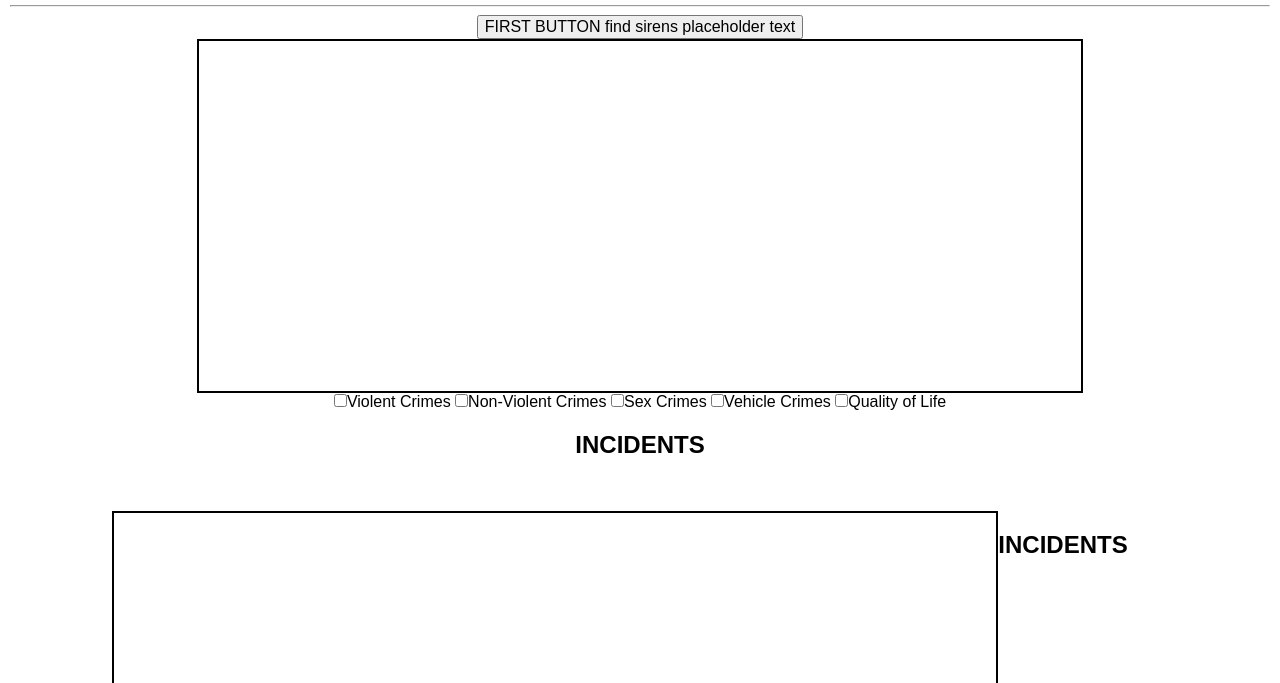
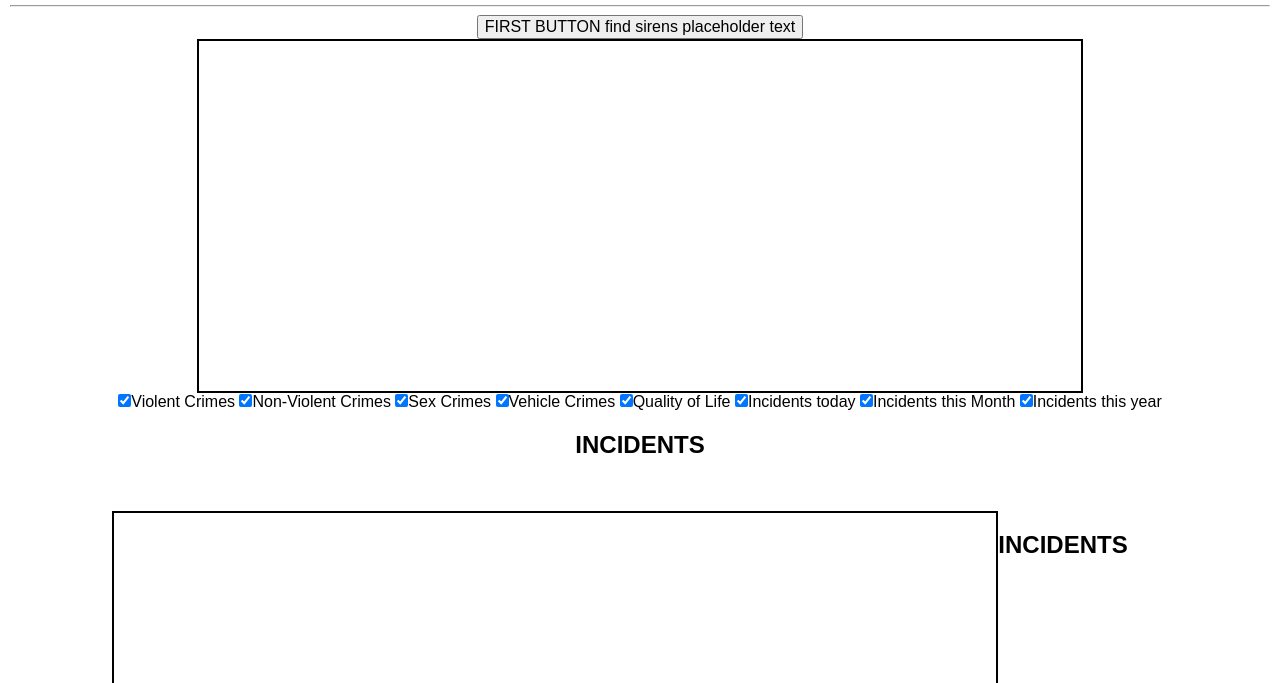
Before and after one commit to sgruse/whereAreTheSirensGoing, a website: page index.html in a window 1280 px wide. Shown: the part 117-800 px from the top of the page. Drawn offline with Linux system fonts and the light colour scheme; some packages are replaced by stand-ins of ours.

Commit message:
made function to clear markers off of map, also added checkboxes for day month year and also added arrays for crime event ids

```diff
--- a/index.html
+++ b/index.html
@@ -62,11 +62,14 @@
     <section id="results" class="results">
         <div id="google-map"></div>
         <form id="filter">
-          <label><input type="checkbox" id="violent-crimes">Violent Crimes</label>
-          <label><input type="checkbox" id="non-violent">Non-Violent Crimes</label>
-          <label><input type="checkbox" id="sex-crimes">Sex Crimes</label>
-          <label><input type="checkbox" id="vehicle">Vehicle Crimes</label>
-          <label><input type="checkbox" id="quality">Quality of Life</label>
+          <label><input type="checkbox" id="violent-crimes" checked>Violent Crimes</label>
+          <label><input type="checkbox" id="non-violent" checked>Non-Violent Crimes</label>
+          <label><input type="checkbox" id="sex-crimes" checked>Sex Crimes</label>
+          <label><input type="checkbox" id="vehicle" checked>Vehicle Crimes</label>
+          <label><input type="checkbox" id="quality" checked>Quality of Life</label>
+          <label><input type="checkbox" id="day" checked>Incidents today</label>
+          <label><input type="checkbox" id="month" checked>Incidents this Month</label>
+          <label><input type="checkbox" id="year" checked>Incidents this year</label>
         </form>
         <h2>INCIDENTS</h2>
         <ul id="incidents-handlebars-here"></ul>
--- a/js/dataFetcher.js
+++ b/js/dataFetcher.js
@@ -2,6 +2,11 @@
 
   var appToken = '0vBJ6JiStgBAfDkeAJf5h7645';
   var dataFetcher = {};
+  dataFetcher.filterArray = [['#violent-crimes', 'Violent Crimes', ['090', '091', '092', '040', '043', '049', '041', '026', '242', '249', '179', '010', '510', '291', '292', '330', '051', '052']],['#non-violent','Non-Violent Crimes',['050', '053', '160', '161']],['#sex-crimes','Sex Crimes',['020', '021', '141', '142']],['#vehicle','Auto Crimes',['071', '072', '074', '063', '061', '062']],['#quality','Quality of Life',['130', '139','174', '176', '177', '080', '081', '082', '083', '084', '085', '086', '087', '243', '244', '245', '246', '170', '171', '220', '221', '181', '182', '183', '184', '450', '150', '151', '152', '125', '127']]];
+
+  dataFetcher.handleFilters = function(allIncidents){
+
+  };
 
   //need to refactor this so that the part that takes parameters is less clumsy
   dataFetcher.fetchData = function(ctx, next) {
--- a/js/maps.js
+++ b/js/maps.js
@@ -3,6 +3,7 @@
   maps.geocoder = new google.maps.Geocoder();
   maps.googleMapEl = document.getElementById('google-map'); //placeholder name, need to be updated to be consistent with index
   maps.googleMap;
+  maps.markerArray = [];
 
   $googleMap = $('#google-map');//not sure if we need this or not
 
@@ -19,12 +20,16 @@
       position: new google.maps.LatLng(markerPosition[0], markerPosition[1])
     });
     marker.setMap(maps.googleMap);
+    maps.markerArray.push(marker);
   };
 
   //needs to clear the map of all markers
   maps.clearMap = function(){
     console.log('maps.clearMap called');
-
+    maps.markerArray.forEach(function(current){
+      current.setMap(null);
+    });
+    maps.markerArray = [];
   };
 
   //takes the google map, centers it on the user, then draws the markers where they need to go
```
